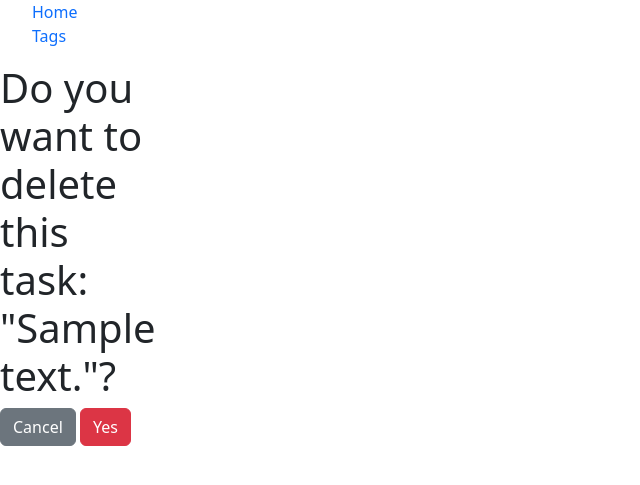
After one commit to SemenetsSergii/Todo-list, a Django app: page /tasks/1/delete in a window 1280 px wide. The commit adds this page. Shown: the top 485 px of the page, without its empty margins (0-640 px from the left). Run offline with Django 5.2, Linux system fonts and the light colour scheme; tables that the repository leaves empty hold one stand-in row (values such as "Sample post").

Commit message:
add TaskUpdateView  & TaskDeleteView, create task delete.html

```diff
--- a/templates/base.html
+++ b/templates/base.html
@@ -14,7 +14,7 @@
   <div class="row">
     <div class="col-sm-2">
       <ul class="sidebar">
-        <li class="list-group-item"><a style="text-decoration: none" href="#">Home</a></li>
+        <li class="list-group-item"><a style="text-decoration: none" href="{% url "todo:task-list" %}">Home</a></li>
         <li class="list-group-item"><a style="text-decoration: none" href="#">Tags</a></li>
       </ul>
       <div class="col-sm-10">
--- /dev/null
+++ b/templates/todo/task_confirm_delete.html
@@ -0,0 +1,13 @@
+{% extends "base.html" %}
+
+{% block content %}
+    <h1>Do you want to delete this task: "{{ task }}"?</h1>
+    <form action="" method="post">
+      {% csrf_token %}
+      <a class="btn btn-secondary" href="{% url "todo:task-list" %}">
+        Cancel
+      </a>
+      <input class="btn btn-danger" type="submit" value="Yes">
+    </form>
+  </div>
+{% endblock %}
--- a/todo/urls.py
+++ b/todo/urls.py
@@ -1,10 +1,18 @@
 from django.urls import path
 
-from todo.views import TaskListView, TaskCreateView
+from todo.views import (
+    TaskListView,
+    TaskCreateView,
+    TaskUpdateView,
+    TaskDeleteView,
+
+)
 
 urlpatterns = [
     path('', TaskListView.as_view(), name='task-list'),
-    path("", TaskCreateView.as_view(), name='task-create'),
-]
+    path("task/create/", TaskCreateView.as_view(), name='task-create'),
+    path("tasks/<int:pk>/update", TaskUpdateView.as_view(), name="task-update"),
+    path("tasks/<int:pk>/delete", TaskDeleteView.as_view(), name="task-delete")
+    ]
 
 app_name = 'todo'
--- a/todo/views.py
+++ b/todo/views.py
@@ -1,5 +1,6 @@
 from django.shortcuts import render
 from django.views import generic
+from django.urls import reverse_lazy
 
 from todo.models import Task
 from todo.forms import TaskForm
@@ -13,3 +14,15 @@ class TaskListView(generic.ListView):
 class TaskCreateView(generic.CreateView):
     model = Task
     form_class = TaskForm
+
+
+class TaskUpdateView(generic.UpdateView):
+    model = Task
+    form_class = TaskForm
+    template_name = "todoapp/task_form.html"
+    success_url = reverse_lazy("todo:task-list")
+
+
+class TaskDeleteView(generic.DeleteView):
+    model = Task
+    success_url = reverse_lazy("todo:task-list")
```
